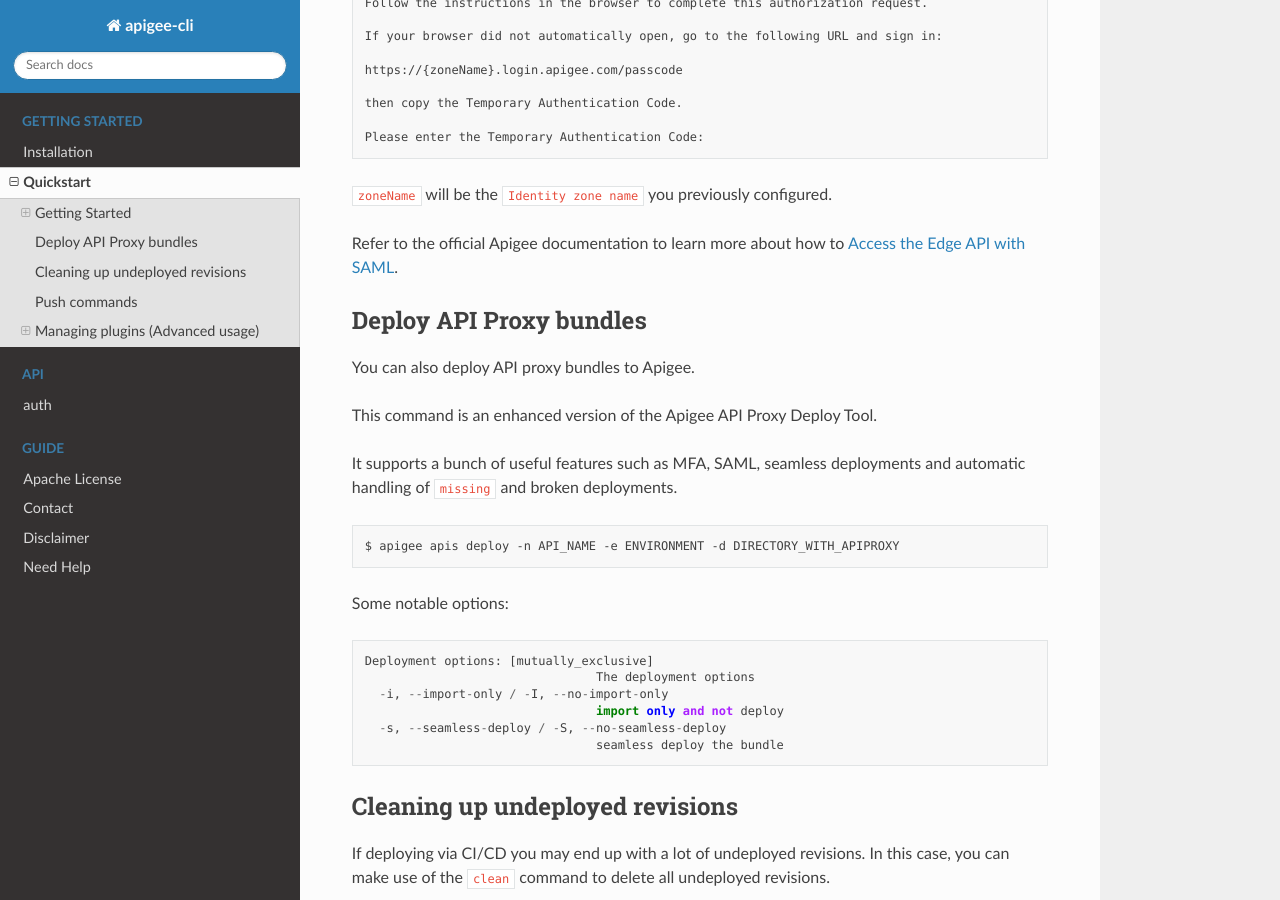
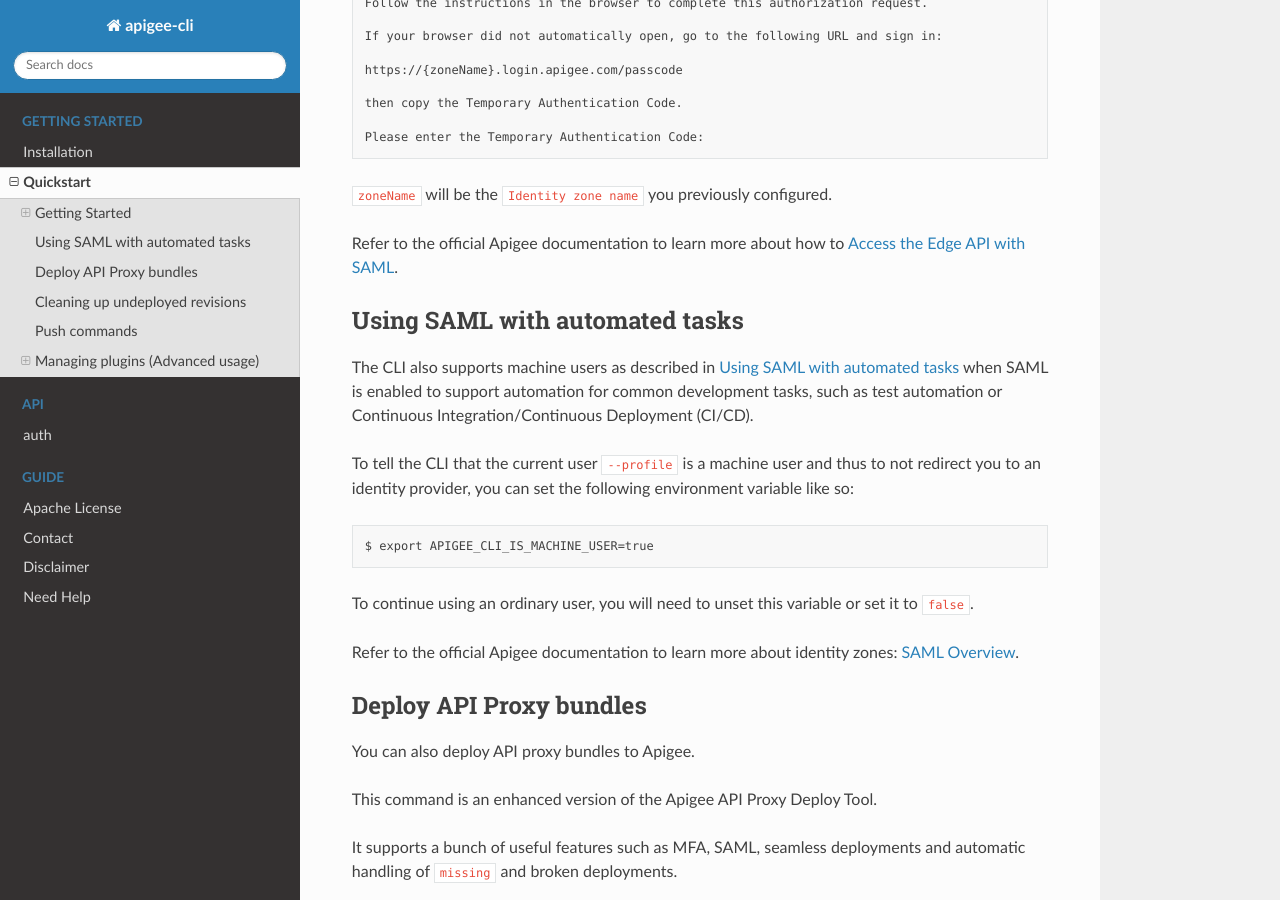
Before and after one commit to darumatic/apigee-cli, a Sphinx documentation site: the page built from docs/quickstart.rst, in a window 1280 px wide and 900 px high, scrolled down 1838 px. Built offline with Sphinx 7.4.7 and the Read the Docs theme 2.0.0, drawn with Linux system fonts in a browser that asks for light colours.

Commit message:
:pencil: Update docs

```diff
--- a/docs/quickstart.rst
+++ b/docs/quickstart.rst
@@ -91,6 +91,21 @@
 ``zoneName`` will be the ``Identity zone name`` you previously configured.
 
 Refer to the official Apigee documentation to learn more about how to `Access the Edge API with SAML`_.
+
+-------------------------------
+Using SAML with automated tasks
+-------------------------------
+The CLI also supports machine users as described in `Using SAML with automated tasks`_ when SAML is enabled
+to support automation for common development tasks, such as test automation or Continuous Integration/Continuous Deployment (CI/CD).
+
+To tell the CLI that the current user ``--profile`` is a machine user and thus to not redirect you to an identity provider,
+you can set the following environment variable like so::
+
+    $ export APIGEE_CLI_IS_MACHINE_USER=true
+
+To continue using an ordinary user, you will need to unset this variable or set it to ``false``.
+
+Refer to the official Apigee documentation to learn more about identity zones: `SAML Overview`_.
 
 ------------------------
 Deploy API Proxy bundles
@@ -225,3 +240,5 @@
 .. _pip: http://www.pip-installer.org/en/latest/
 .. _`Access the Edge API with SAML`: https://docs.apigee.com/api-platform/system-administration/using-saml
 .. _`public plugins repository`: https://github.com/mdelotavo/apigee-cli-plugins
+.. _`SAML Overview`: https://docs.apigee.com/api-platform/system-administration/saml-overview
+.. _`Using SAML with automated tasks`: https://docs.apigee.com/private-cloud/v4.17.09/using-saml-automated-tasks
```
Also changed, not shown: docs/_sources/quickstart.rst.txt (+17 -0 lines), docs/quickstart.html (+13 -0 lines), docs/searchindex.js.
